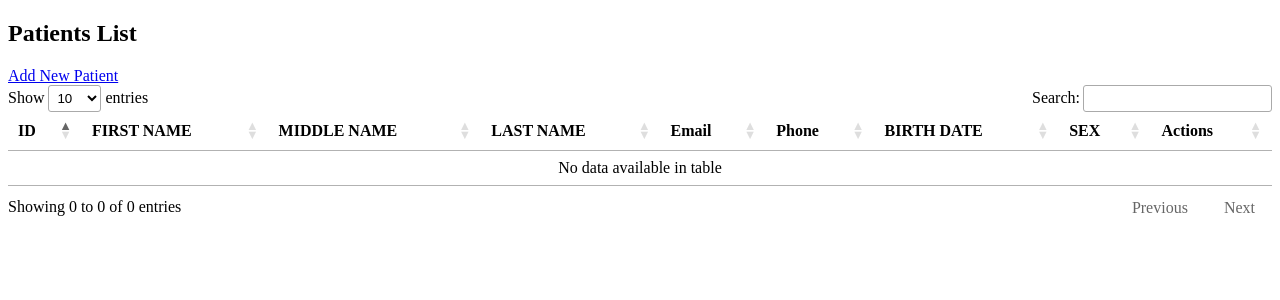
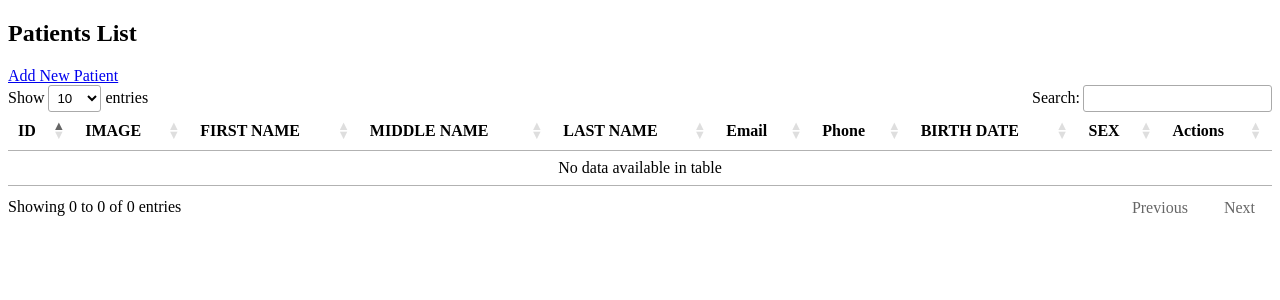
Before and after one commit to ramlittle/codeigniter-training, a CodeIgniter app: page /database/ in a window 1280 px wide. Shown: the top 300 px of the page. Run offline with CodeIgniter, Linux system fonts and the light colour scheme; data that the repository does not hold is empty; some libraries are stand-ins or nearby versions.

Commit message:
feat: made display of image on index

```diff
--- a/application/controllers/Patient.php
+++ b/application/controllers/Patient.php
@@ -39,8 +39,8 @@ class Patient extends CI_Controller
             $config['file_name'] = time() . "_" . $_FILES['profile_image']['name'];
             $this->upload->initialize($config);
 
-        if(!is_dir($config['upload_path'])){
-            mkdir($config['upload_path'],0777, TRUE);
+            if (!is_dir($config['upload_path'])) {
+                mkdir($config['upload_path'], 0777, TRUE);
             }
 
             if ($this->upload->do_upload('profile_image')) {
--- a/application/views/patients/index.php
+++ b/application/views/patients/index.php
@@ -18,6 +18,7 @@
         <thead>
             <tr>
                 <th>ID</th>
+                <th>IMAGE</th>
                 <th>FIRST NAME</th>
                 <th>MIDDLE NAME</th>
                 <th>LAST NAME</th>
@@ -32,6 +33,16 @@
             <?php foreach ($patients as $patient): ?>
                 <tr>
                     <td><?php echo $patient['id']; ?></td>
+                    <td>
+                        <?php
+                            if($patient['profile_image']){
+                               echo "<img src = '".base_url('./uploads/').$patient['profile_image']."'
+                                alt='broken link'
+                                style='width:2rem;height:2rem;border-radius:100%;border:1px solid black;'
+                                />";
+                            }
+                        ?>
+                    </td>
                     <td><?php echo $patient['firstname']; ?></td>
                     <td><?php echo $patient['middlename']; ?></td>
                     <td><?php echo $patient['lastname']; ?></td>
```
Lines whose indentation alone changed are shown as unchanged.
